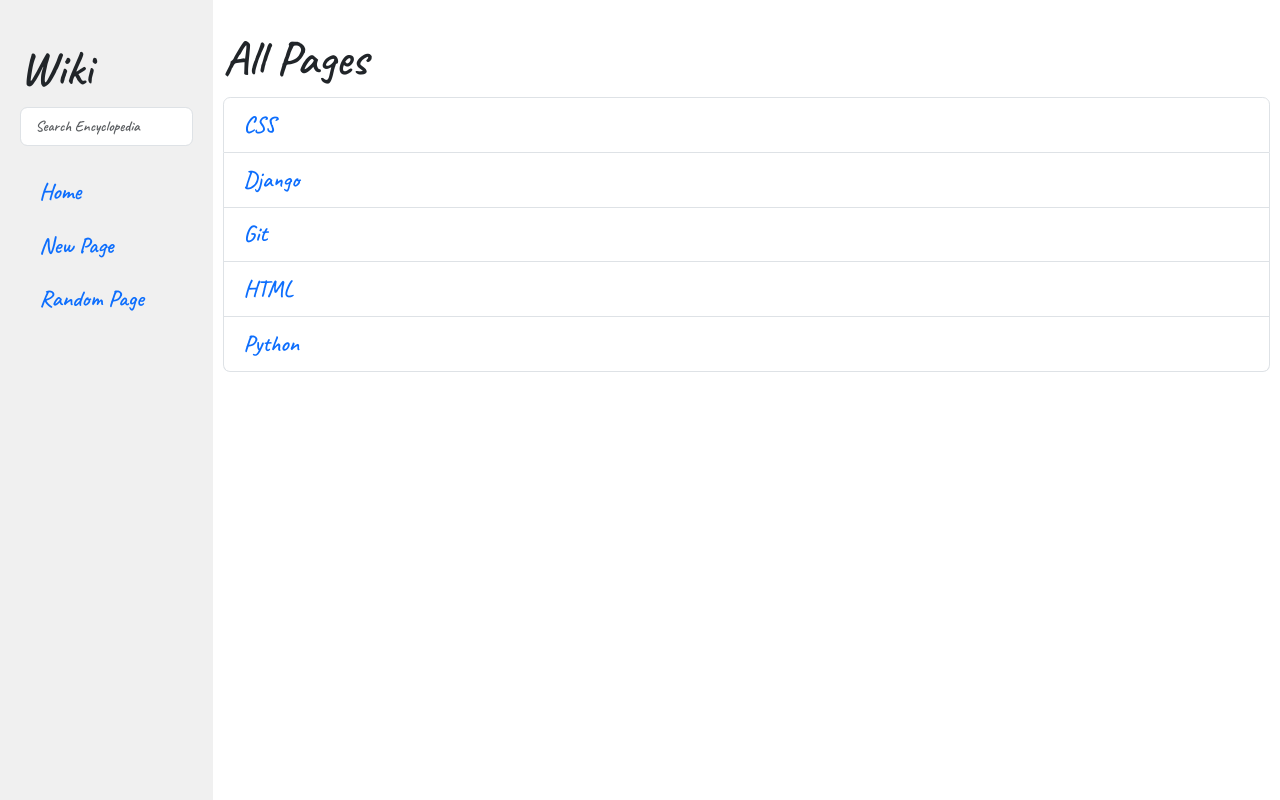
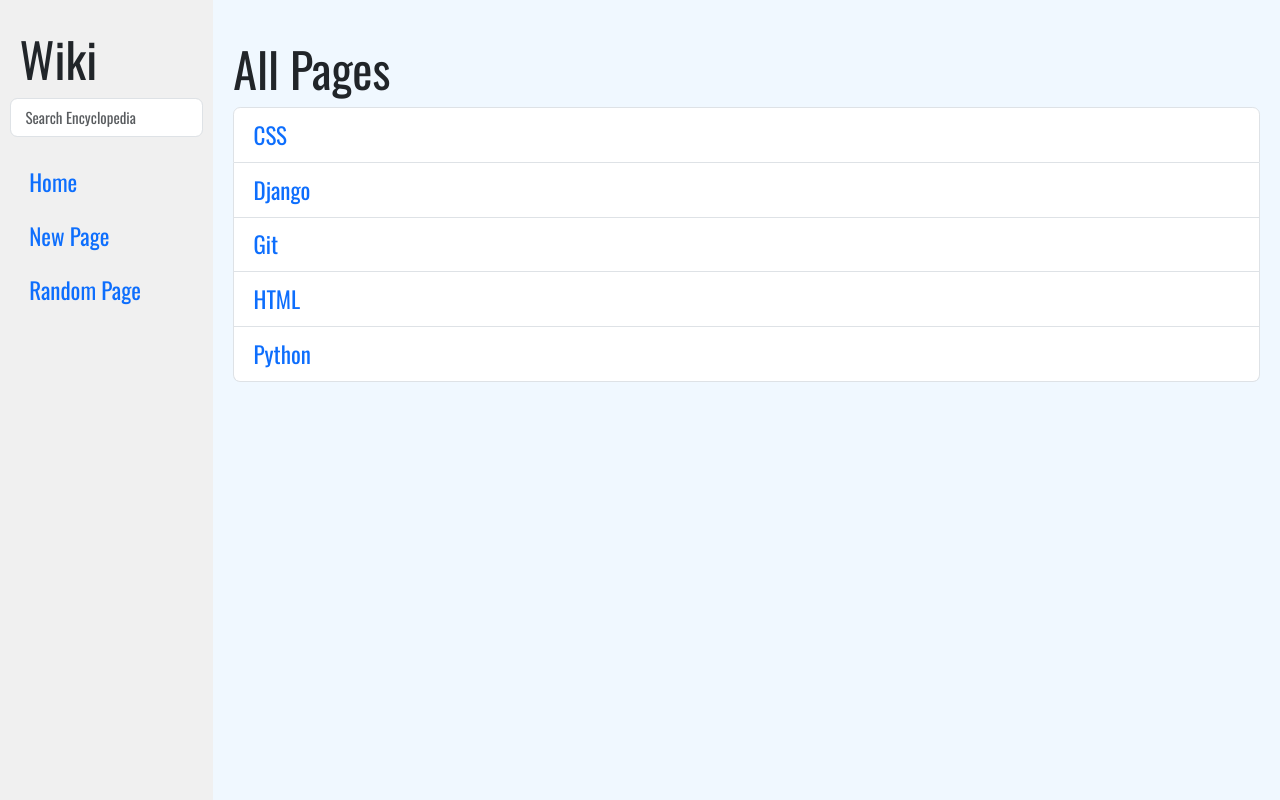
Before and after one commit to vnratc/wiki, a Django app: page / in a window 1280 px wide. Run offline with Django 3.2, Linux system fonts and the light colour scheme; some libraries are stand-ins or nearby versions.

Commit message:
Polished CSS

```diff
--- a/encyclopedia/static/encyclopedia/styles.css
+++ b/encyclopedia/static/encyclopedia/styles.css
@@ -8,7 +8,7 @@ code {
 }
 
 * {
-    font-family: 'Caveat', cursive;
+    font-family: 'Oswald', sans-serif;
     font-size: 1.2rem;
 }
 
@@ -22,8 +22,13 @@ textarea {
     width: 80%;
 }
 
+html {
+    background-color: #f0f0f0;
+}
+
 .main {
-    padding: 10px;
+    padding: 20px;
+    background-color: aliceblue;
 }
 
 .search {
@@ -35,7 +40,7 @@ textarea {
 .sidebar {
     background-color: #f0f0f0;
     height: 100vh;
-    padding: 20px;
+    padding: 10px;
 }
 
 .sidebar h2 {
@@ -45,8 +50,24 @@ textarea {
 /* To prevent row from overflowing html */
 .row {
     --bs-gutter-x: 0;
+    background-color: #f0f0f0;
 }
 
-a {
+a, a:hover {
     text-decoration: none;
 }
+
+.nav {
+    /* display: block; */
+}
+
+.input-group {
+    display: inline-block;
+    width: 100%;
+}
+
+@media (max-width: 767px) {
+    .sidebar {
+        height: auto;
+    }
+}
--- a/encyclopedia/templates/encyclopedia/layout.html
+++ b/encyclopedia/templates/encyclopedia/layout.html
@@ -4,22 +4,26 @@
 
 <html lang="en">
     <head>
+        <meta charset="utf-8">
+        <meta name="viewport" content="width=device-width, initial-scale=1, shrink-to-fit=no">
+
         <title>{% block title %}{% endblock %}</title>
         <link rel="stylesheet" href="https://stackpath.bootstrapcdn.com/bootstrap/4.4.1/css/bootstrap.min.css" integrity="sha384-Vkoo8x4CGsO3+Hhxv8T/Q5PaXtkKtu6ug5TOeNV6gBiFeWPGFN9MuhOf23Q9Ifjh" crossorigin="anonymous">
         <link href="https://cdn.jsdelivr.net/npm/bootstrap@5.3.0-alpha1/dist/css/bootstrap.min.css" rel="stylesheet" integrity="sha384-GLhlTQ8iRABdZLl6O3oVMWSktQOp6b7In1Zl3/Jr59b6EGGoI1aFkw7cmDA6j6gD" crossorigin="anonymous">
         <link href="{% static 'encyclopedia/styles.css' %}" rel="stylesheet">
 
-        <!-- Google font Caveat -->
+        <!-- Google font -->
         <link rel="preconnect" href="https://fonts.googleapis.com">
         <link rel="preconnect" href="https://fonts.gstatic.com" crossorigin>
-        <link href="https://fonts.googleapis.com/css2?family=Caveat:wght@600&display=swap" rel="stylesheet">
-
+        <link href="https://fonts.googleapis.com/css2?family=Oswald&display=swap" rel="stylesheet">
         <script defer src="https://cdn.jsdelivr.net/npm/bootstrap@5.3.0-alpha1/dist/js/bootstrap.bundle.min.js" integrity="sha384-w76AqPfDkMBDXo30jS1Sgez6pr3x5MlQ1ZAGC+nuZB+EYdgRZgiwxhTBTkF7CXvN" crossorigin="anonymous"></script>
     </head>
     <body>
         <div class="row">
-            <div class="sidebar col-lg-2 col-3">
-                <h1>Wiki</h1>
+            <div class="sidebar col-xl-2 col-md-3 col-sm-12">
+                <h1 class="mx-2">
+                    <a class="nav-link" href="{% url 'index' %}">Wiki</a>
+                </h1>
                 <div class="input-group mb-3">
                     <form action="{% url 'search' %}" method="post">
                         {% csrf_token %}
@@ -40,7 +44,7 @@
                 {% block nav %}
                 {% endblock %}
             </div>
-            <div class="main col-lg-10 col-9">
+            <div class="main col-xl-10 col-md-9 col-sm-12">
                 {% block body %}
                 {% endblock %}
             </div>
--- a/encyclopedia/views.py
+++ b/encyclopedia/views.py
@@ -59,8 +59,8 @@ def search(request):
         return display_contents(request, "search")
 
 class NewPage(forms.Form):
-    page_title = forms.CharField(widget=forms.TextInput(attrs={'class': 'form-control', 'aria-label': 'Title'}))
-    page_content = forms.CharField(widget=forms.Textarea(attrs={'class': 'form-control', 'aria-label': 'Markdown Content'}))
+    page_title = forms.CharField(widget=forms.TextInput(attrs={'class': 'form-control w-100', 'aria-label': 'Title'}))
+    page_content = forms.CharField(widget=forms.Textarea(attrs={'class': 'form-control w-100', 'aria-label': 'Markdown Content'}))
 
 def new_page(request):
     if request.method == "POST":
@@ -92,7 +92,7 @@ def edit_page(request):
     contents_e = util.get_entry(title_e)
     # Create a form for editing and populate it
     class Edit(forms.Form):
-        edit_content = forms.CharField(widget=forms.Textarea(attrs={'class': 'form-control', 'aria-label': 'Markdown Content'}), initial=contents_e)
+        edit_content = forms.CharField(widget=forms.Textarea(attrs={'class': 'form-control w-100', 'aria-label': 'Markdown Content'}), initial=contents_e)
     return render(request, "encyclopedia/edit_page.html", {
         "form_e": Edit,
         "title_session": request.session["title"]
```
Also changed, not shown: db.sqlite3.
